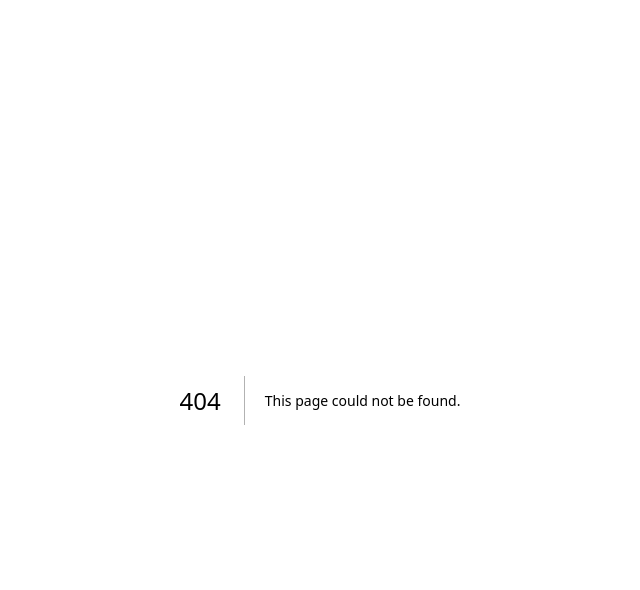
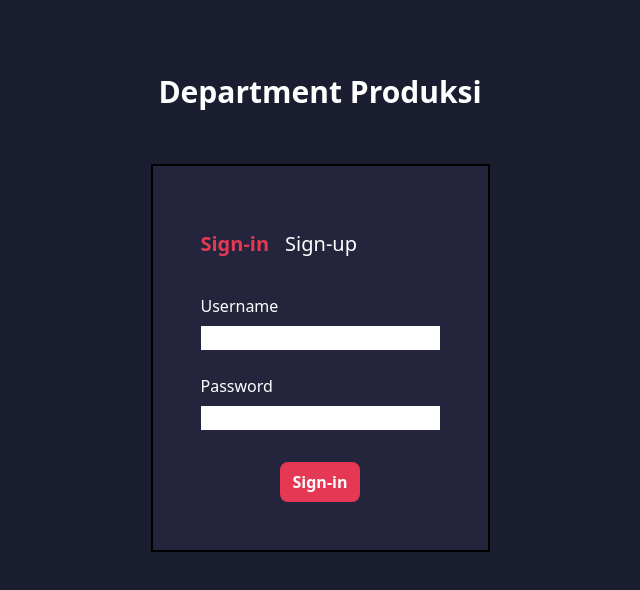
Before and after one commit to kurniadikevin/mts_test_transaksi_frontend, a Next.js app: page /sign-page in a window 1280 px wide. Before the commit this address had no page. Shown: the top 590 px of the page, without its empty margins (320-960 px from the left). Built offline with nearby package versions, Linux system fonts and the light colour scheme.

Commit message:
first commit make sign page and sign in/out to api

```diff
--- a/package.json
+++ b/package.json
@@ -13,6 +13,7 @@
     "@types/react": "18.2.12",
     "@types/react-dom": "18.2.5",
     "autoprefixer": "10.4.14",
+    "axios": "^1.4.0",
     "next": "13.4.6",
     "postcss": "8.4.24",
     "react": "18.2.0",
--- /dev/null
+++ b/src/pages/sign-page/index.tsx
@@ -0,0 +1,96 @@
+import { useEffect, useState } from "react";
+import { useRouter } from 'next/navigation';
+import axios from 'axios';
+
+
+export default function SignPage (){
+
+const [type,setType]= useState<string>('Sign-in');
+const [username,setUsername]= useState<string>('');
+const [password,setPassword]= useState<string>('');
+const { push } = useRouter();
+
+const highlightSelectType=()=>{
+    let other;
+    type === 'Sign-up' ? other = 'Sign-in' : other = 'Sign-up'
+    const element : any = document.querySelector(`#${type}-select`);
+    element.style.color='var(--button)';
+    element.style.fontWeight='700';
+    const otherElement : any = document.querySelector(`#${other}-select`);
+    otherElement.style.color='var(--text)';
+    otherElement.style.fontWeight='400';
+}
+
+const signing= async(input:string)=>{
+    let urlExt;
+    input === 'Sign-up' ? urlExt = 'sign-up' : urlExt= 'sign-in';
+    axios({
+      method: "POST",
+      data: {
+        username: username,
+        password: password,
+      },
+      withCredentials: true,
+      headers : {  Authorization : `Bearer ${localStorage.getItem("token")}`},
+      url: `http://localhost:5000/user/${urlExt}`,
+    }).then((res) => {
+      if(res.data === 'No User Exists'){
+        console.log(res.data)
+      } else{
+        console.log(res.data)
+        localStorage.setItem("token", (res.data.token));
+        localStorage.setItem("session-data", JSON.stringify(res.data.data));
+        push('/')
+      }
+    });
+
+
+
+
+}
+
+useEffect(()=>{
+    highlightSelectType()
+},[type])
+
+ return(
+    <div className="flex items-start justify-center h-screen ">
+
+        <div className=" w-3/12 flex-col p-4 min-w-fit">
+            <div className="h-32 text-3xl flex justify-center items-center pb-4
+            font-bold break-words">
+                Department Produksi
+            </div>
+            <div className="bg-[color:var(--component)] border-2 border-black  p-8 gap-2">
+            <div className="h-20 flex item-end justify-start gap-4 p-4">
+                <div id="Sign-in-select" className="text-xl  pt-4 cursor-pointer" onClick={()=> setType('Sign-in')}>
+                    Sign-in
+                </div>
+                <div id="Sign-up-select" className="text-xl  pt-4 cursor-pointer" onClick={()=> setType('Sign-up')}>
+                    Sign-up
+                </div>
+            </div>
+            <div className=" h-20 p-4">
+                <div className="pb-2 ">Username</div>
+                <input className="px-1 text-[color:var(--text-input)]"
+                 value={username} onChange={(e)=> setUsername((e.target.value))}>
+                </input>
+            </div>
+            <div className=" h-20 p-4">
+                <div className="pb-2">Password</div>
+                <input type="password" className="px-1 text-[color:var(--text-input)]"
+                 value={password} onChange={(e)=> setPassword((e.target.value))}>
+                </input>
+            </div>
+            <div className="h-20  flex item-center justify-center pt-6">
+                <button className="bg-[color:var(--button)] w-20 h-10 rounded-lg font-bold"
+                onClick={()=>signing(type)}>
+                    {type}
+                </button>
+            </div>
+         </div>
+        </div>
+
+    </div>
+ )
+}
--- a/src/styles/globals.css
+++ b/src/styles/globals.css
@@ -6,6 +6,11 @@
   --foreground-rgb: 0, 0, 0;
   --background-start-rgb: 214, 219, 220;
   --background-end-rgb: 255, 255, 255;
+  --background-dark: #1B1D31;
+  --text: white;
+  --button: #E53854;
+  --text-input: black;
+  --component: #24253C;
 }
 
 @media (prefers-color-scheme: dark) {
@@ -17,11 +22,7 @@
 }
 
 body {
-  color: rgb(var(--foreground-rgb));
-  background: linear-gradient(
-      to bottom,
-      transparent,
-      rgb(var(--background-end-rgb))
-    )
-    rgb(var(--background-start-rgb));
+  padding: 20px;
+  color: var(--text);
+  background-color: var(--background-dark)
 }
```
Also changed, not shown: 1 other file (tests, documents, lock files or other folders).
